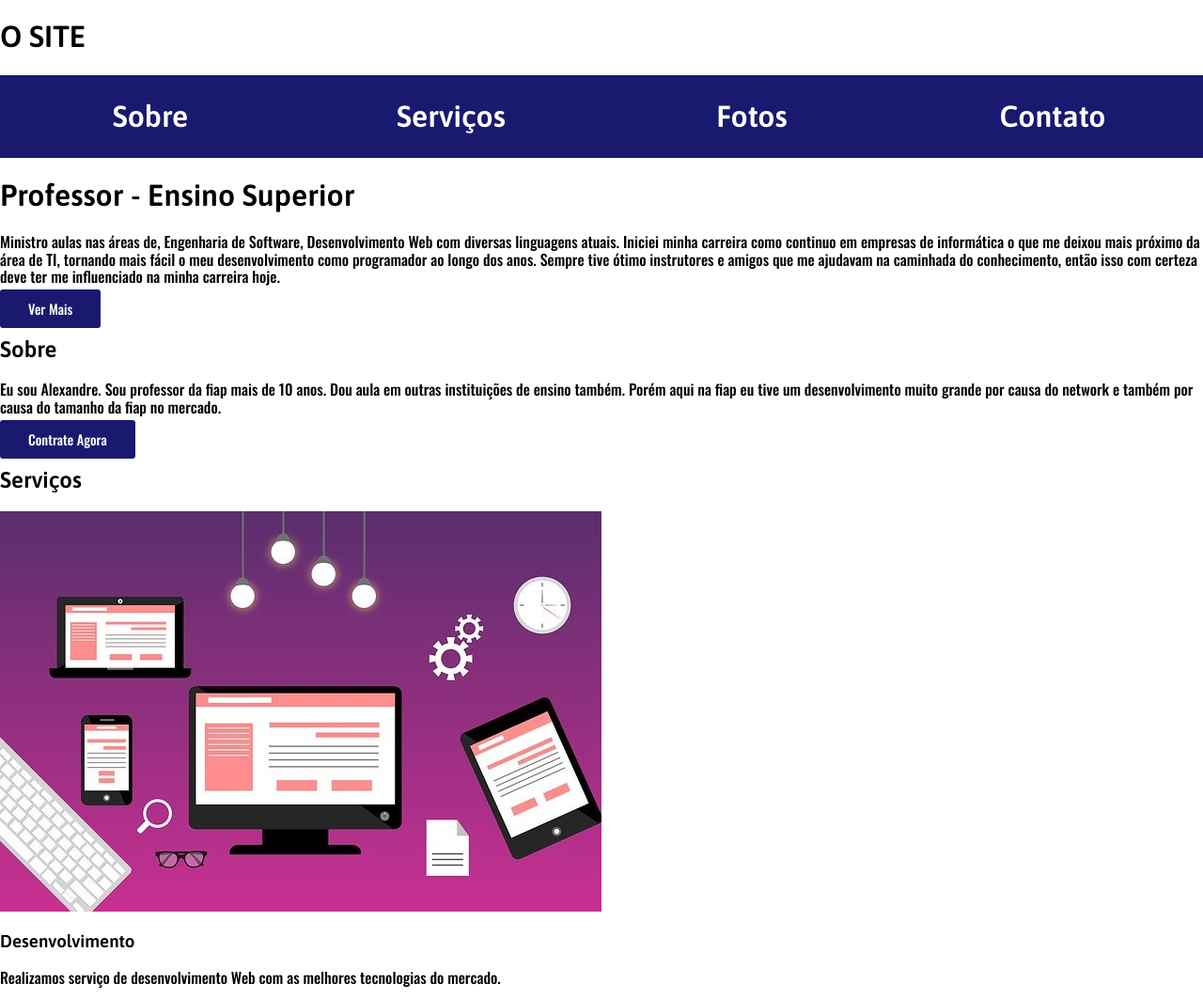
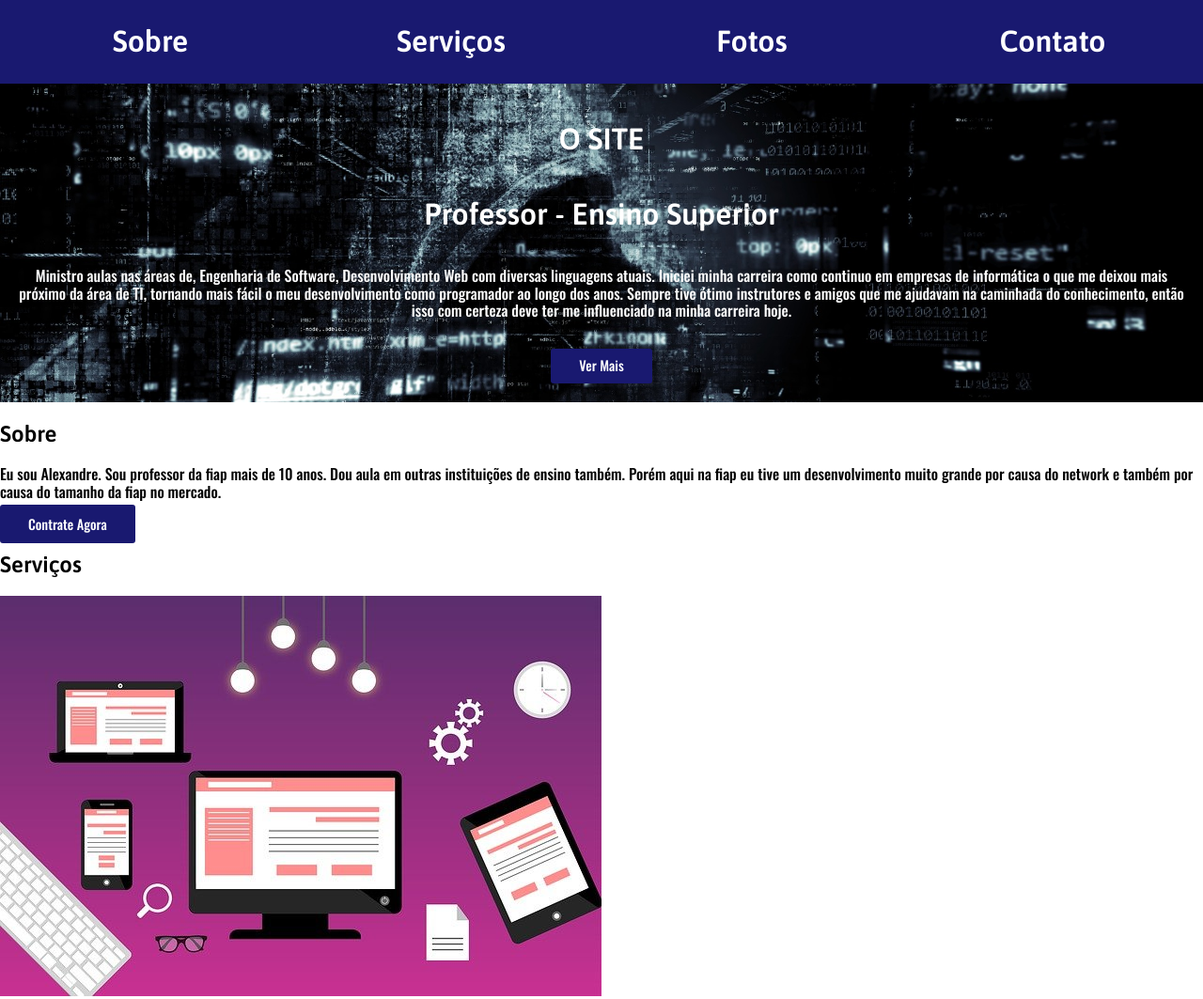
Before and after one commit to 1TINR-21/osite, a plain HTML site: page pf0670/projeto-site/index.html in a window 1280 px wide. Shown: the top 1063 px of the page at 94% size. Drawn offline with nearby package versions, Linux system fonts and the light colour scheme.

Commit message:
Header estilizado.

```diff
--- a/pf0670/projeto-site/css/style.css
+++ b/pf0670/projeto-site/css/style.css
@@ -40,6 +40,8 @@ h1,h2,h3{
     border-radius: 3px;
 }
 
+/* Navbar */
+
 nav{
     display: flex;
     flex-direction: column;
@@ -74,3 +76,26 @@ nav ul li a{
     text-decoration: none;
     color: #ffffff;
 }
+
+/* Cabeçalho */
+
+header{
+    display: flex;
+    flex-direction: column;
+    align-items: center;
+    background-image: url("../img/fundo-pc.jpg");
+    background-size: cover;
+    background-repeat: no-repeat;
+    background-position:center;
+    color: #ffffff;
+    text-align: center;
+    padding: 20px;
+}
+
+header h1{
+    color: #ffffff;
+}
+
+header p{
+    margin-bottom: 2em;
+}
--- a/pf0670/projeto-site/index.html
+++ b/pf0670/projeto-site/index.html
@@ -31,7 +31,6 @@
             - dl = description list que utiliza os dt que são termos dentro da lista e temos o dd que são a descrição dos termos.
         -->
 
-        <h1>O SITE</h1>
 
         <nav>
             <ul>
@@ -44,6 +43,7 @@
 
         <!-- header = Este elemento concentra conteúdo referente ao cabeçalho e apresentação dos documentos ou seções. -->
         <header id="topo">
+            <h1>O SITE</h1>
             <h1>Professor - Ensino Superior</h1>
             <p>Ministro aulas nas áreas de, Engenharia de Software, Desenvolvimento Web com diversas linguagens atuais. Iniciei minha carreira como continuo em empresas de informática o que me deixou mais próximo da área de TI, tornando mais fácil o meu desenvolvimento como programador ao longo dos anos. Sempre tive ótimo instrutores e amigos que me ajudavam na caminhada do conhecimento, então isso com certeza deve ter me influenciado na minha carreira hoje.</p>
             <a href="#servicos" class="botao">Ver Mais</a>
```
